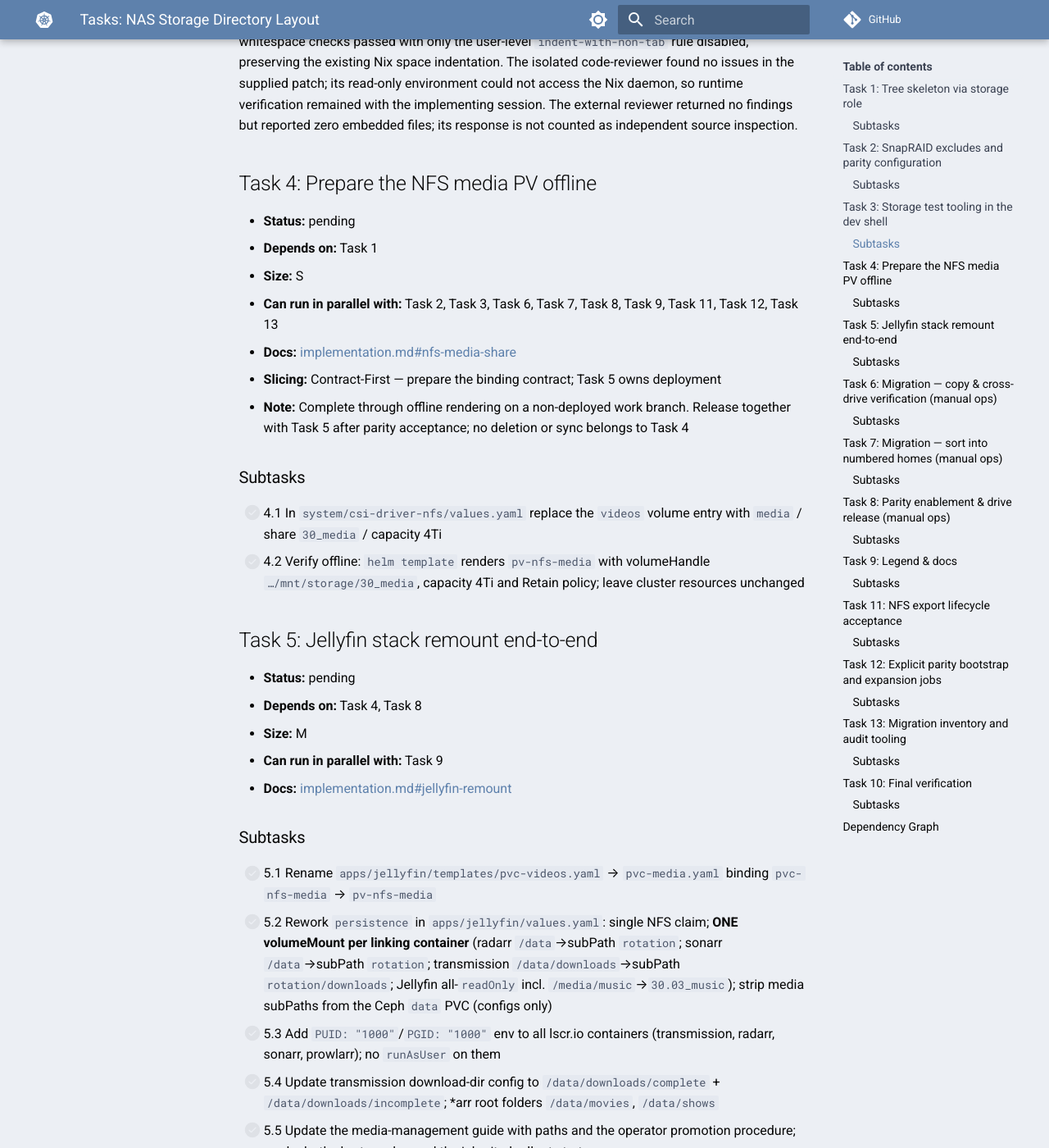
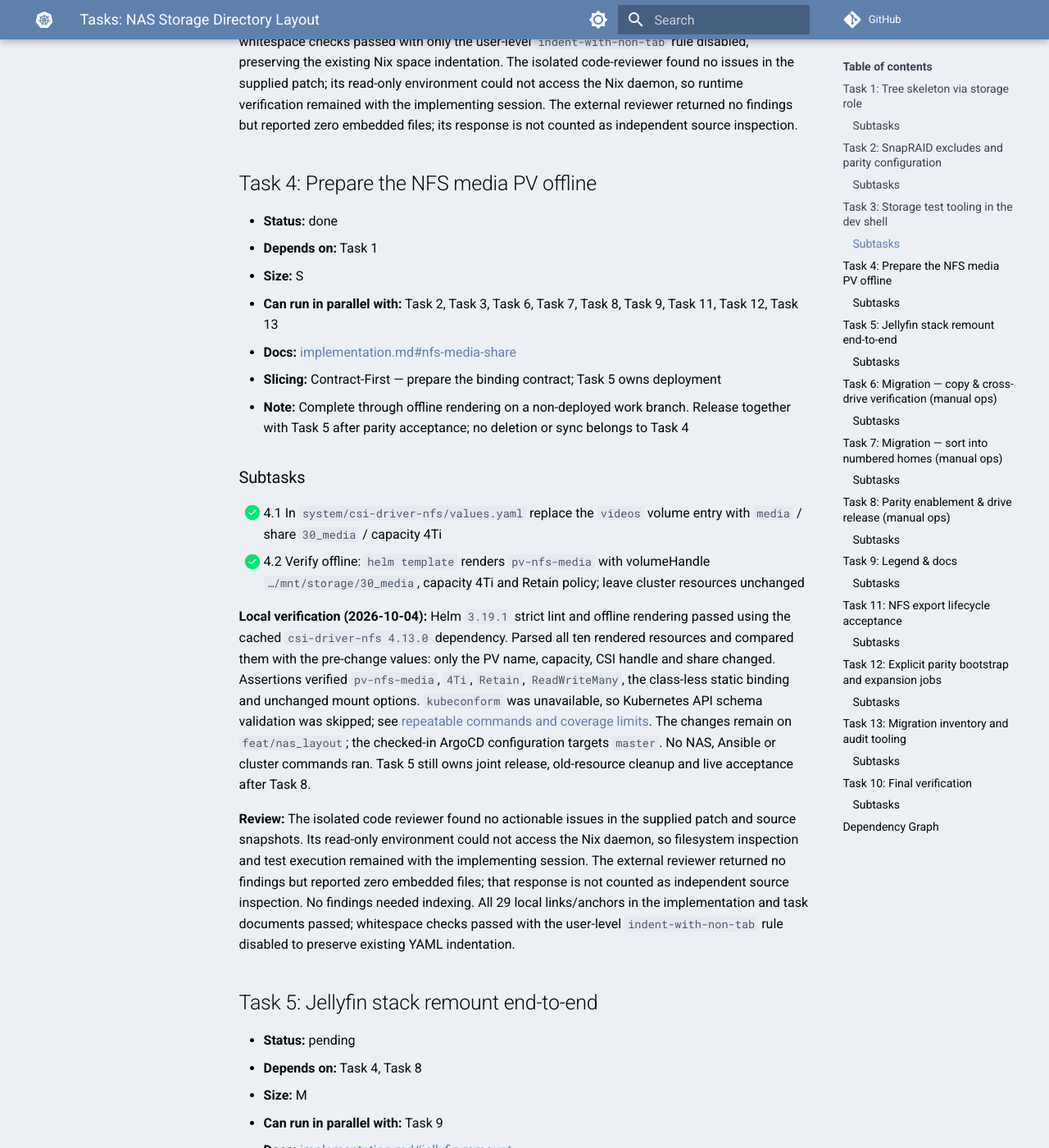
Before and after one commit to serpro69/ktchn8s, an MkDocs documentation site: the page built from docs/feat/wip/nas-storage-layout/tasks.md, in a window 1280 px wide and 1400 px high, scrolled down 3669 px. Shown: the whole window at 82% size. Built offline with MkDocs 1.6.1 and Material for MkDocs 9.7.7, drawn with Linux system fonts in a browser that asks for light colours; comment, search, counter and statistics services are not loaded; the version menu is left out; some of the changed text lies outside the part shown.

```diff
--- a/docs/feat/wip/nas-storage-layout/tasks.md
+++ b/docs/feat/wip/nas-storage-layout/tasks.md
@@ -4,7 +4,7 @@
 > Implementation: [./implementation.md](./implementation.md)
 > Status: in-progress
 > Created: 2026-08-22
-> Revised: 2026-10-04 — Tasks 2–3 complete with local checks; Task 1 repository work verified; Molecule scenarios planned for Tasks 11–13; NAS apply/acceptance deferred while offline
+> Revised: 2026-10-04 — Tasks 2–4 complete with local checks; Task 1 repository work verified; Molecule scenarios planned for Tasks 11–13; NAS apply/acceptance deferred while offline
 > Not Doing: SMB shares, documents-service selection (Nextcloud/Copyparty/OpenCloud), Plex/second media service, automated photo promotion, vault reorganization, ZFS migration planning, Gitea code-archive extraction, restic policy values, NFS health monitoring
 
 Tasks 11–13 add prerequisites while preserving existing task IDs. Parallel markers
@@ -121,7 +121,7 @@ the implementing session. The external reviewer returned no findings but reporte
 zero embedded files; its response is not counted as independent source inspection.
 
 ## Task 4: Prepare the NFS media PV offline
-- **Status:** pending
+- **Status:** done
 - **Depends on:** Task 1
 - **Size:** S
 - **Can run in parallel with:** Task 2, Task 3, Task 6, Task 7, Task 8, Task 9, Task 11, Task 12, Task 13
@@ -130,8 +130,28 @@ zero embedded files; its response is not counted as independent source inspectio
 - **Note:** Complete through offline rendering on a non-deployed work branch. Release together with Task 5 after parity acceptance; no deletion or sync belongs to Task 4
 
 ### Subtasks
-- [ ] 4.1 In `system/csi-driver-nfs/values.yaml` replace the `videos` volume entry with `media` / share `30_media` / capacity 4Ti
-- [ ] 4.2 Verify offline: `helm template` renders `pv-nfs-media` with volumeHandle `…/mnt/storage/30_media`, capacity 4Ti and Retain policy; leave cluster resources unchanged
+- [x] 4.1 In `system/csi-driver-nfs/values.yaml` replace the `videos` volume entry with `media` / share `30_media` / capacity 4Ti
+- [x] 4.2 Verify offline: `helm template` renders `pv-nfs-media` with volumeHandle `…/mnt/storage/30_media`, capacity 4Ti and Retain policy; leave cluster resources unchanged
+
+**Local verification (2026-10-04):** Helm `3.19.1` strict lint and offline rendering
+passed using the cached `csi-driver-nfs 4.13.0` dependency. Parsed all ten rendered
+resources and compared them with the pre-change values: only the PV name, capacity,
+CSI handle and share changed. Assertions verified `pv-nfs-media`, `4Ti`, `Retain`,
+`ReadWriteMany`, the class-less static binding and unchanged mount options.
+`kubeconform` was unavailable, so Kubernetes API schema validation was skipped;
+see [repeatable commands and coverage limits](./implementation.md#nfs-media-share).
+The changes remain on `feat/nas_layout`; the checked-in ArgoCD configuration targets
+`master`. No NAS, Ansible or cluster commands ran. Task 5 still owns joint release,
+old-resource cleanup and live acceptance after Task 8.
+
+**Review:** The isolated code reviewer found no actionable issues in the supplied
+patch and source snapshots. Its read-only environment could not access the Nix
+daemon, so filesystem inspection and test execution remained with the implementing
+session. The external reviewer returned no findings but reported zero embedded
+files; that response is not counted as independent source inspection. No findings
+needed indexing. All 29 local links/anchors in the implementation and task documents
+passed; whitespace checks passed with the user-level `indent-with-non-tab` rule
+disabled to preserve existing YAML indentation.
 
 ## Task 5: Jellyfin stack remount end-to-end
 - **Status:** pending
```
Also changed, not shown: docs/feat/wip/nas-storage-layout/implementation.md (+23 -0 lines), 1 other file.
